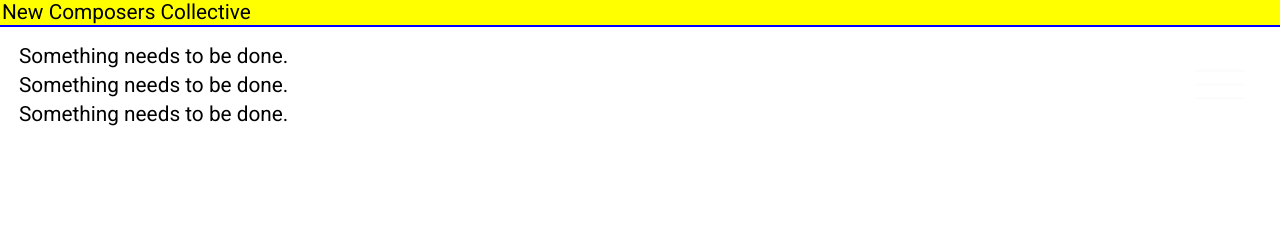
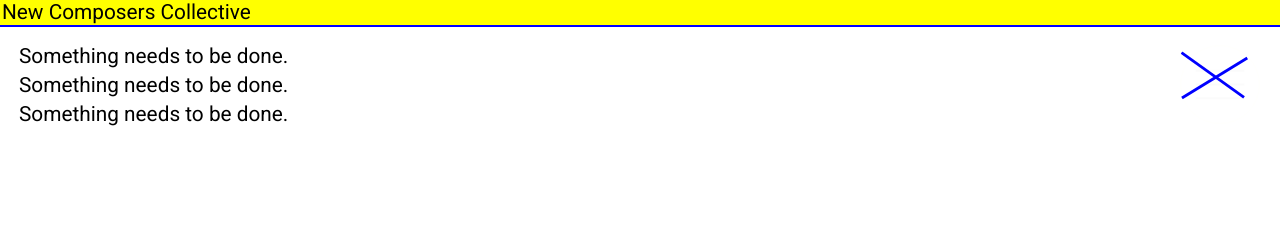
Before and after one commit to mattigajek/NCC, a Jekyll site: the page built from index.md, in a window 1280 px wide. Shown: the top 241 px of the page. Built offline with Jekyll 4.4.1, drawn with Linux system fonts in a browser that asks for light colours.

Commit message:
Close about button

```diff
--- a/_layouts/home.html
+++ b/_layouts/home.html
@@ -15,6 +15,10 @@ layout: chrome
 </div>
 
 <div class="about">
+  <a class="close-about-button" href="#">
+    <img src="/assets/svg/close.svg"></img>
+  </a>
+
   <p>Something needs to be done.</p>
   <p>Something needs to be done.</p>
   <p>Something needs to be done.</p>
--- a/css/main.sass
+++ b/css/main.sass
@@ -61,8 +61,20 @@ body
   float: right
   margin: 20px
 
+.close-about-button
+  float: right
+
+  & img
+    margin: 0 10px
+    height: 70%
+    width: 70%
+
 @media only screen and (max-width: 768px)
   .about-button img
+    height: 50px
+    width: 50px
+
+  .close-about-button img
     height: 50px
     width: 50px
 
```
Also changed, not shown: assets/svg/close.svg (renamed from assets/svg/kreuzbottun .svg).
